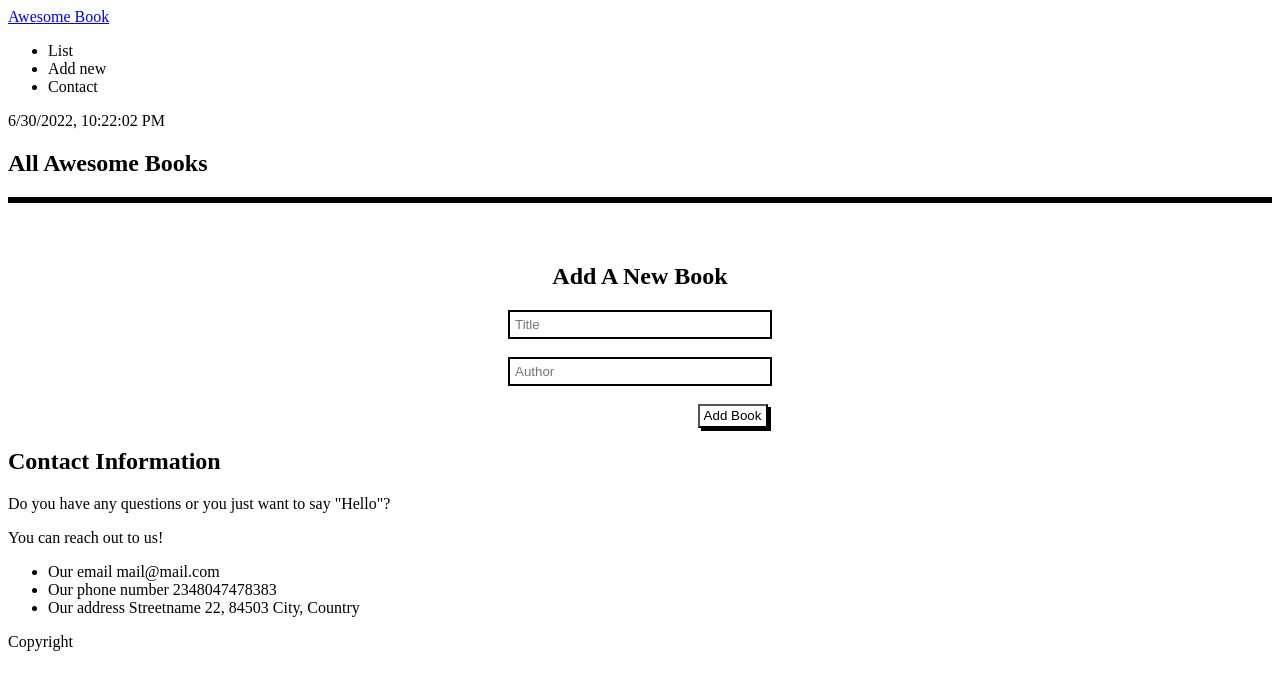
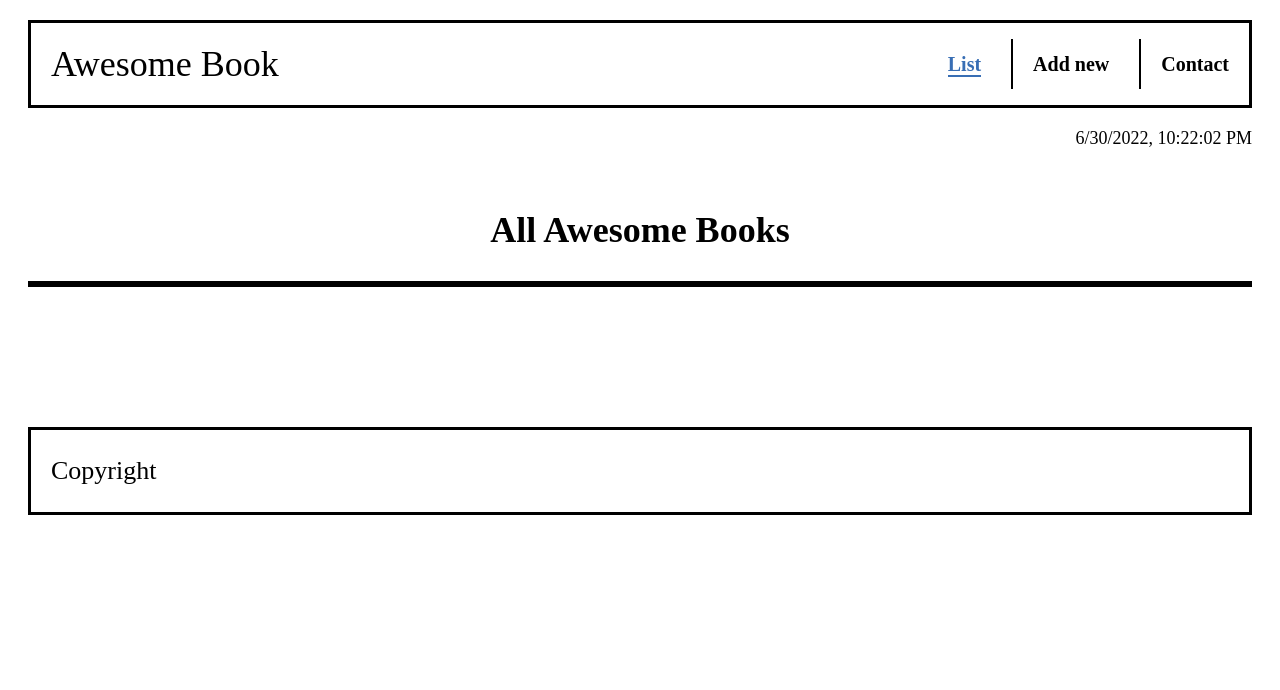
Before and after one commit to OyePriscilla/Awesome-Book, a website: page index.html in a window 1280 px wide. Drawn offline with Linux system fonts and the light colour scheme.

Commit message:
Add styling header, footer and time elements

```diff
--- a/styles/style.css
+++ b/styles/style.css
@@ -1,5 +1,46 @@
+.border-class {
+  border: 3px solid #000;
+  margin: 20px;
+}
+
+nav {
+  display: flex;
+  align-items: center;
+  justify-content: space-between;
+}
+
+nav a {
+  font-size: 36px;
+  margin: 0 20px;
+  text-decoration: none;
+  color: #000;
+}
+
+.book-ul {
+  display: flex;
+  justify-content: flex-end;
+}
+
+.book-ul li {
+  padding-right: 10px;
+  list-style: none;
+  border-right: 2px solid #000;
+  line-height: 2.5;
+  cursor: pointer;
+}
+
+.book-ul li:last-child {
+  border-right: none;
+  padding-right: 0;
+}
+
+.book-ul li a {
+  font-size: 20px;
+  font-weight: 900;
+}
+
 #book-div {
-  margin: 0 auto;
+  margin: 0 20px;
   border: 3px solid;
 }
 
@@ -25,6 +66,7 @@
   padding: 5px;
   box-shadow: 3px 3px;
   background-color: #fff;
+  cursor: pointer;
 }
 
 #title {
@@ -45,14 +87,60 @@
   margin-top: 60px;
 }
 
+.header-book {
+  margin-top: 60px;
+}
+
 #add-button {
   width: 70px;
   padding: 2.5px;
   box-shadow: 3px 3px;
   background-color: #fff;
   margin-left: 185px;
+  cursor: pointer;
 }
 
 .header-title {
   text-align: center;
 }
+
+.contact-info {
+  width: 40%;
+  text-align: center;
+  margin: 60px auto;
+}
+
+.h2-size {
+  font-size: 36px;
+  text-align: center;
+}
+
+.contact-info ul {
+  text-align: left;
+  margin-left: 10px;
+}
+
+footer {
+  padding-left: 20px;
+  font-size: 26px;
+}
+
+.active {
+  color: rgb(56, 110, 180);
+  border-bottom: 2px solid rgb(56, 110, 180);
+}
+
+.hide {
+  display: none;
+}
+
+.marg-bottom {
+  margin-bottom: 140px;
+}
+
+.date {
+  display: block;
+  text-align: right;
+  margin-right: 20px;
+  font-size: 18px;
+}
```
